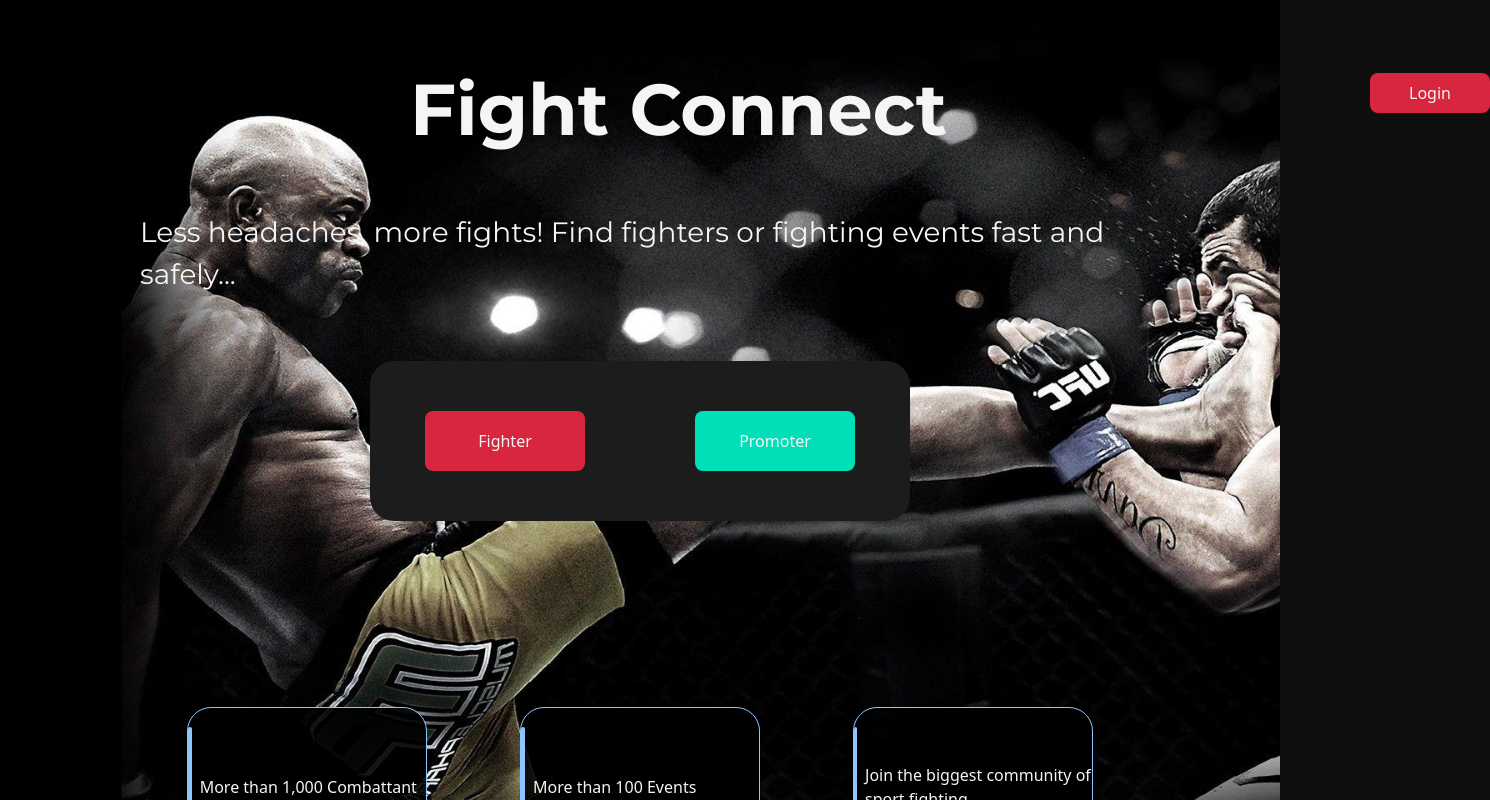
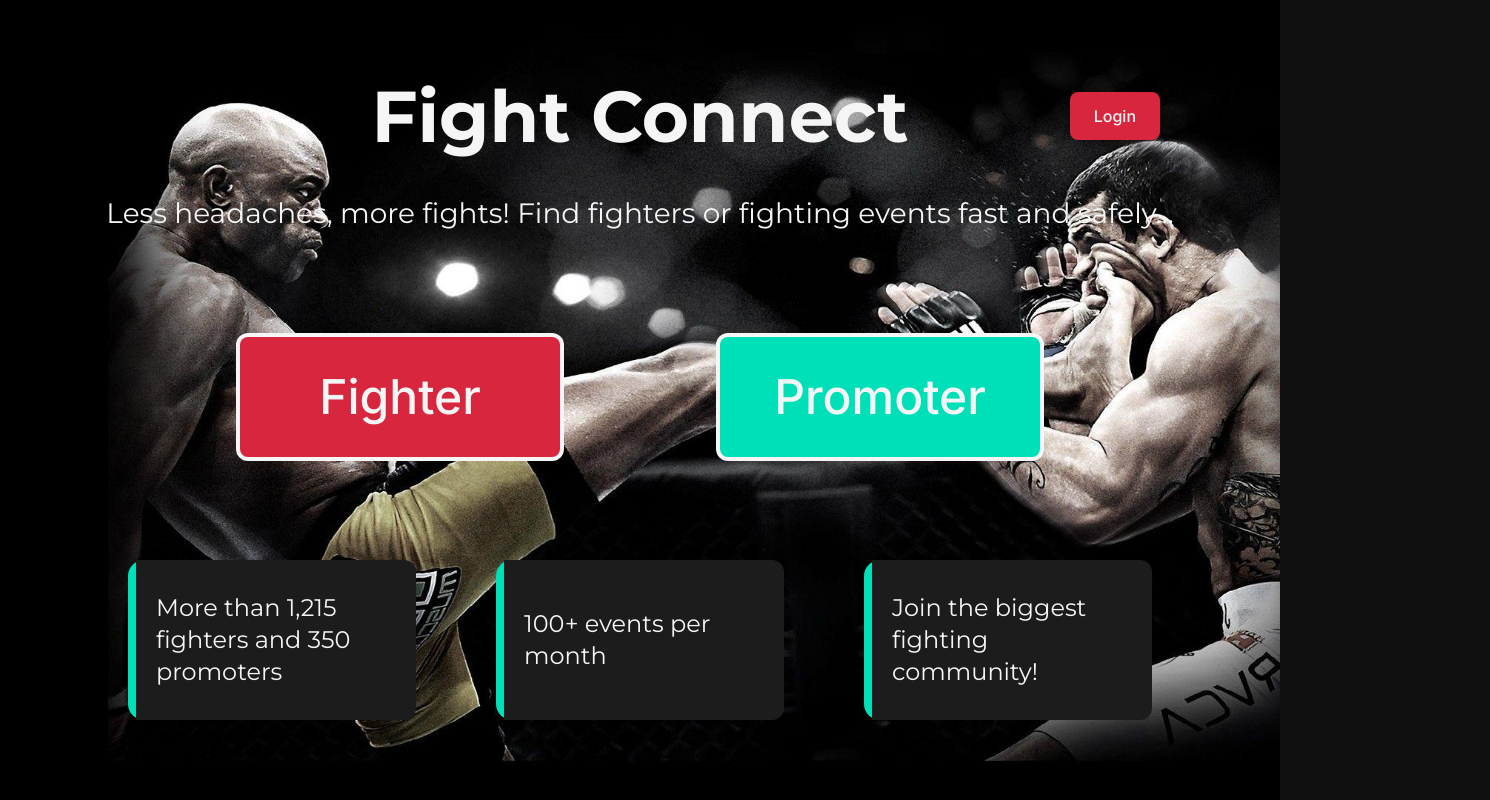
Before and after one commit to gregoirelebas/FightConnect-frontend, a Next.js app: page / in a window 1280 px wide. Shown: the top 800 px of the page, 1490 px wide, since content can reach past the window. Built offline with nearby package versions, Linux system fonts and the light colour scheme.

Commit message:
Improved landing page.

```diff
--- /dev/null
+++ b/app/landing.tsx
@@ -0,0 +1,127 @@
+'use client';
+
+import Button, { ButtonVariant } from './...components/Button';
+import { useRouter } from 'next/navigation';
+import Input from './...components/Input';
+import { useState } from 'react';
+
+export default function LandingComponent() {
+  const router = useRouter();
+
+  const [name, setName] = useState<string>('');
+  const [password, setPassword] = useState<string>('');
+
+  const [displayLogin, setDisplayLogin] = useState<boolean>(false);
+
+  const [isRequestSent, setRequestSent] = useState<boolean>(false);
+
+  const signUpFighter = () => {
+    router.push('/signup');
+  };
+
+  const signUpPromoter = () => {
+    router.push('/signup');
+  };
+
+  const login = () => {
+    setDisplayLogin(true);
+  };
+
+  const createInfoCard = (text: string) => {
+    return (
+      <div className="w-2xs pl-2 rounded-2xl bg-accent">
+        <div className="h-full flex justify-center items-center p-5 rounded-l-none rounded-xl bg-foreground">
+          <h3 className="text-2xl">{text}</h3>
+        </div>
+      </div>
+    );
+  };
+
+  const handleLogin = async () => {
+    if (isRequestSent) return;
+
+    const options = {
+      method: 'POST',
+      headers: { 'Content-Type': 'application/json' },
+      body: JSON.stringify({ name, password }),
+    };
+
+    setRequestSent(true);
+
+    const request = await fetch(process.env.NEXT_PUBLIC_API_URL + 'users/signin', options).then(
+      (response) => response.json()
+    );
+
+    setRequestSent(false);
+
+    if (request.result) {
+      router.push('/events');
+    } else {
+      console.error(request.error);
+    }
+  };
+
+  return (
+    <div className="h-screen flex flex-col justify-between py-20 items-center bg-[url(/LandingFond.jpg)] bg-cover">
+      <div className="flex flex-col items-center gap-10">
+        <div className="flex items-center">
+          <h1 className="text-7xl font-bold">Fight Connect</h1>
+          <Button variant={ButtonVariant.Primary} className="absolute right-30" onClick={login}>
+            Login
+          </Button>
+        </div>
+        <h3>Less headaches, more fights! Find fighters or fighting events fast and safely...</h3>
+      </div>
+
+      {!displayLogin && (
+        <>
+          <div className="h-30 flex gap-40">
+            <Button
+              variant={ButtonVariant.Primary}
+              onClick={signUpFighter}
+              className="w-xs text-5xl ring-white ring-4">
+              Fighter
+            </Button>
+            <Button
+              variant={ButtonVariant.Secondary}
+              onClick={signUpPromoter}
+              className="w-xs text-5xl ring-white ring-4">
+              Promoter
+            </Button>
+          </div>
+          <div className="h-40 flex gap-20">
+            {createInfoCard('More than 1,215 fighters and 350 promoters')}
+            {createInfoCard('100+ events per month')}
+            {createInfoCard('Join the biggest fighting community!')}
+          </div>
+        </>
+      )}
+
+      {displayLogin && (
+        <div className="mb-45 h-80 w-100 flex flex-col justify-around items-center rounded-lg bg-background">
+          <p
+            className="font-bold text-xl ml-85 cursor-pointer"
+            onClick={() => setDisplayLogin(false)}>
+            X
+          </p>
+          <Input
+            className="w-xs"
+            label={'Username'}
+            placeholder={'Username...'}
+            value={name}
+            onChange={(value) => setName(String(value))}></Input>
+          <Input
+            className="w-xs"
+            label={'Password'}
+            placeholder={'Password...'}
+            value={password}
+            onChange={(value) => setPassword(String(value))}
+            type="password"></Input>
+          <Button variant={ButtonVariant.Primary} onClick={() => handleLogin()} className="w-xs">
+            Login
+          </Button>
+        </div>
+      )}
+    </div>
+  );
+}
--- a/app/login/page.tsx
+++ /dev/null
@@ -1,68 +0,0 @@
-"use client";
-
-import { useState } from "react";
-import Button, { ButtonVariant } from "../...components/Button";
-import Link from "next/link";
-import Input from "../...components/Input";
-import { useRouter } from "next/navigation";
-
-export default function Login() {
-  const router = useRouter();
-
-  const [name, setName] = useState<string>("");
-  const [password, setPassword] = useState<string>("");
-
-  const handleLogin = async () => {
-    const options = {
-      method: "POST",
-      headers: { "Content-Type": "application/json" },
-      body: JSON.stringify({ name, password }),
-    };
-
-    const result = await fetch(process.env.NEXT_PUBLIC_API_URL + "users/signin", options).then(
-      (response) => response.json()
-    );
-
-    if (result.result) {
-      console.log("Successfully Login");
-      router.push("/events");
-    } else {
-      console.error("Error login", result.error);
-    }
-  };
-
-  return (
-    <div className="flex min-h-screen justify-center bg-[url(/LandingFond.jpg)] bg-cover font-sans ">
-      <div className="h-225 w-250 pt-7 flex flex-col justify-around items-center">
-        <h1 className="text-white pt-3 ml-65 w-180 text-7xl font-bold">Fight Connect</h1>
-
-        <h3 className="pb-2 mb-2">
-          Less headaches, more fights! Find fighters or fighting events fast and safely...
-        </h3>
-        <div className="mb-45 h-80 w-100 flex flex-col justify-around items-center rounded-lg bg-background">
-          <Link href={"/"}>
-            <p className="font-bold text-xl ml-85">X</p>
-          </Link>
-          <Input
-            className="w-xs"
-            label={"Username"}
-            placeholder={"Username..."}
-            value={name}
-            onChange={(value) => setName(String(value))}
-          ></Input>
-          <Input
-            className="w-xs"
-            label={"Password"}
-            placeholder={"Password..."}
-            value={password}
-            onChange={(value) => setPassword(String(value))}
-            type="password"
-          ></Input>
-          <Button variant={ButtonVariant.Primary} onClick={() => handleLogin()} className="w-xs">
-            Login
-          </Button>
-        </div>
-      </div>
-    </div>
-  );
-}
--- a/app/page.tsx
+++ b/app/page.tsx
@@ -1,60 +1,5 @@
-'use client';
-
-import Link from 'next/link';
-import Button, { ButtonVariant } from './...components/Button';
-import { useRouter } from 'next/navigation';
+import LandingComponent from './landing';
 
 export default function Landing() {
-  const router = useRouter();
-
-  const signUpFighter = () => {
-    router.push('/signup');
-  };
-
-  const signUpPromoter = () => {
-    router.push('/signup');
-  };
-
-  const login = () => {};
-
-  return (
-    <div className="flex min-h-screen justify-center bg-[url(/LandingFond.jpg)] bg-cover font-sans ">
-      <div className="h-225 w-250 pt-10 flex flex-col justify-around items-center">
-        <div className="flex flex-row">
-          <h1 className="text-white ml-155 w-180 text-7xl font-bold">Fight Connect</h1>
-          <Link href={'/login'}>
-            <Button
-              variant={ButtonVariant.Primary}
-              onClick={login}
-              className="ml-60 h-10 w-30 flex justify-center items-center">
-              Login
-            </Button>
-          </Link>
-        </div>
-        <h3>Less headaches, more fights! Find fighters or fighting events fast and safely...</h3>
-        <div className="h-40 w-135 mb-30 flex justify-around bg-foreground rounded-3xl items-center text">
-          <Button variant={ButtonVariant.Primary} onClick={signUpFighter} className="h-15 w-40 ">
-            Fighter
-          </Button>
-          <Button variant={ButtonVariant.Secondary} onClick={signUpPromoter} className="h-15 w-40">
-            Promoter
-          </Button>
-        </div>
-        <div className="w-250 flex justify-around">
-          <div className="h-40 w-60 border border-blue-300 rounded-3xl bg-black/90 flex items-center">
-            <div className="bg-blue-300 mr-2 h-30 w-1 rounded-xl"></div>
-            <text>More than 1,000 Combattant</text>
-          </div>
-          <div className="h-40 w-60 border border-blue-300 rounded-3xl bg-black/90 flex items-center">
-            <div className="bg-blue-300 mr-2 h-30 w-1 rounded-xl"></div>
-            <text>More than 100 Events</text>
-          </div>
-          <div className="h-40 w-60 border border-blue-300 rounded-3xl bg-black/90 flex items-center">
-            <div className="bg-blue-300 mr-2 h-30 w-1 rounded-xl"></div>
-            <text>Join the biggest community of sport fighting</text>
-          </div>
-        </div>
-      </div>
-    </div>
-  );
+  return <LandingComponent />;
 }
```
